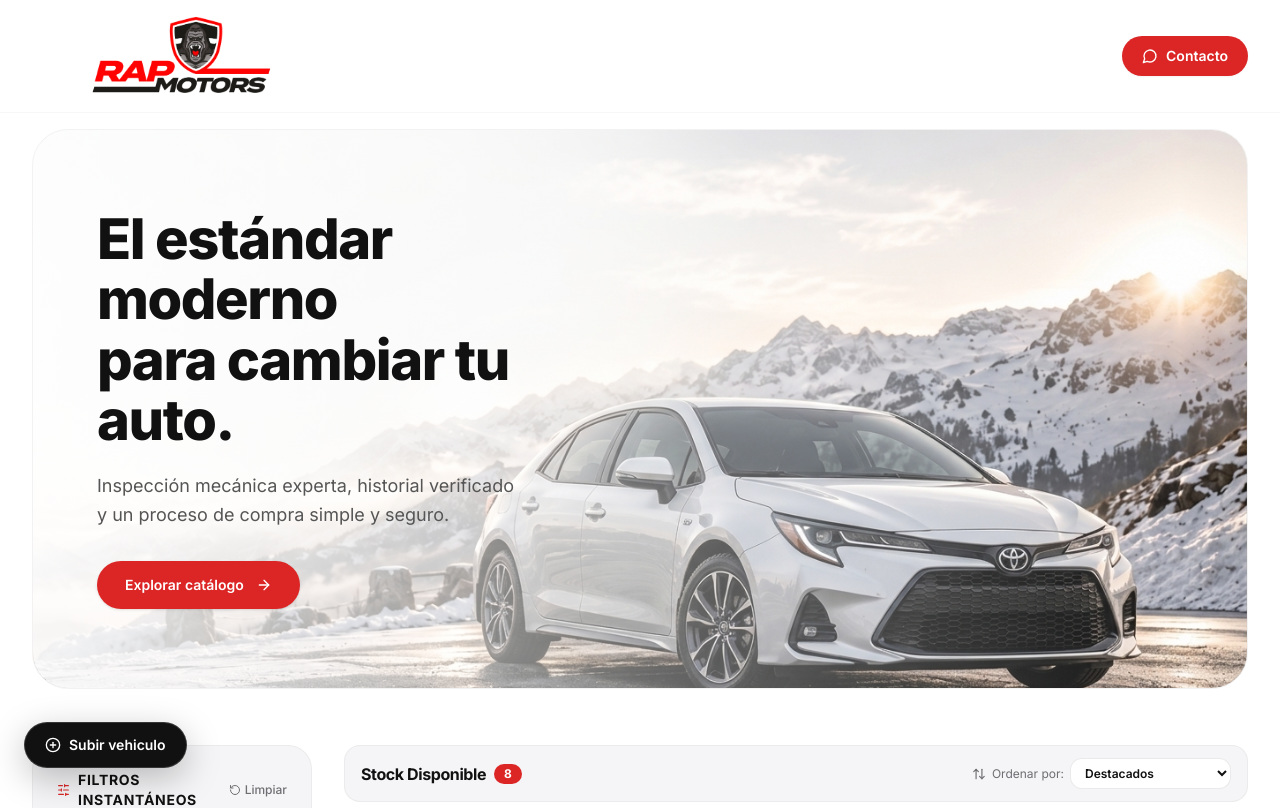
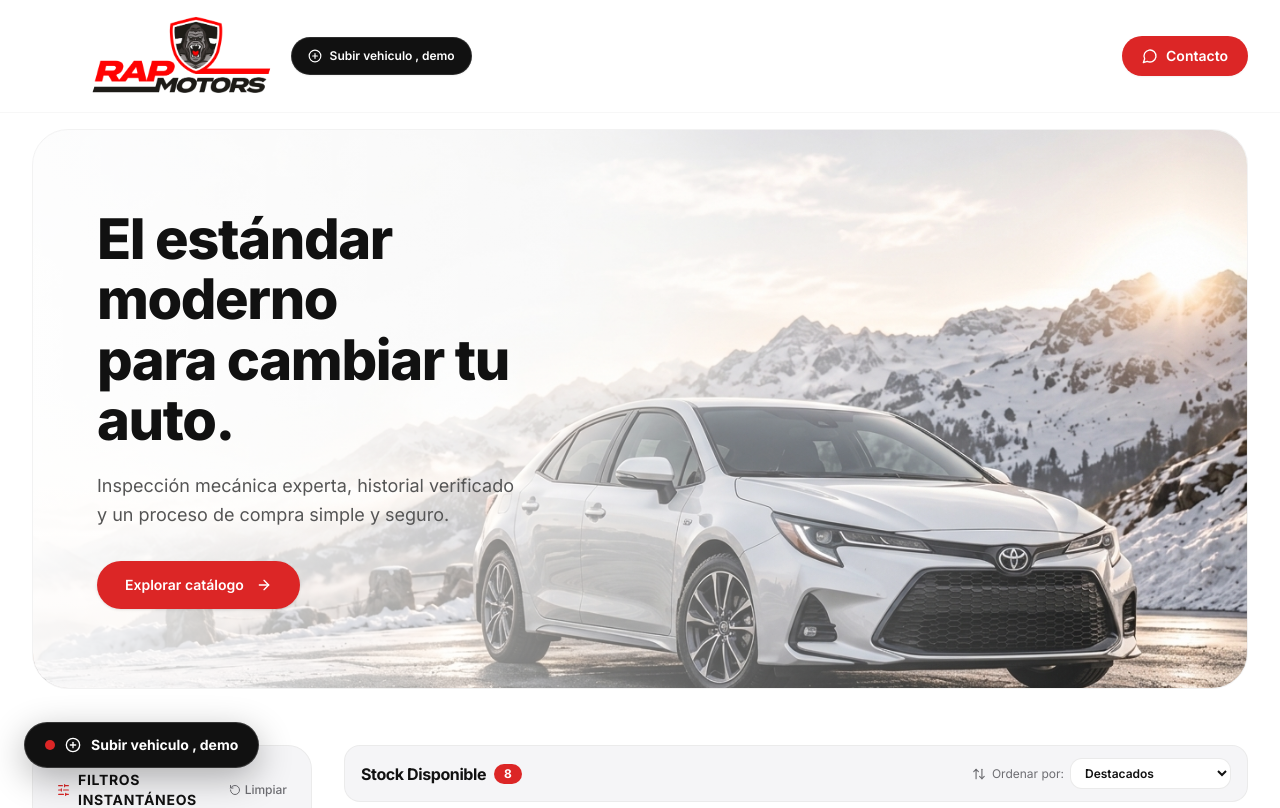
Before and after one commit to nowebcl/demos, a Next.js app: page / in a window 1280 px wide. Shown: the top 808 px of the page. Built offline with nearby package versions, Linux system fonts and the light colour scheme.

Commit message:
feat: agregar acceso 'Subir vehiculo , demo' en barra superior y actualizar boton flotante

```diff
--- a/src/components/CatalogApp.tsx
+++ b/src/components/CatalogApp.tsx
@@ -198,6 +198,10 @@ export default function CatalogApp({ initialBrand }: CatalogAppProps) {
         onResetView={() => {
           setSelectedVehicle(null);
           setIsUploadViewOpen(false);
+        }}
+        onOpenUpload={() => {
+          setSelectedVehicle(null);
+          setIsUploadViewOpen(true);
         }}
         onOpenTradeIn={() => setIsTradeInModalOpen(true)}
         totalVehicles={vehicles.length}
@@ -732,7 +736,7 @@ export default function CatalogApp({ initialBrand }: CatalogAppProps) {
         </a>
       </nav>
 
-      {/* Floating Action Button at the Bottom: "Subir vehiculo" */}
+      {/* Floating Action Button on the Left: "Subir vehiculo , demo" */}
       {!isUploadViewOpen && (
         <button
           type="button"
@@ -740,12 +744,22 @@ export default function CatalogApp({ initialBrand }: CatalogAppProps) {
             setSelectedVehicle(null);
             setIsUploadViewOpen(true);
           }}
-          className="fixed left-3 sm:left-6 bottom-20 md:bottom-8 z-40 group flex items-center gap-2 px-4 sm:px-5 py-2.5 sm:py-3 rounded-full bg-[#111111] hover:bg-neutral-800 text-white shadow-[0_10px_35px_rgba(0,0,0,0.25)] border border-neutral-700/80 hover:border-neutral-500 text-xs sm:text-sm font-semibold transition-all hover:scale-[1.03] active:scale-[0.97] cursor-pointer backdrop-blur-md"
-          aria-label="Subir vehiculo"
-          title="Subir vehiculo"
+          className="fixed left-3 sm:left-6 bottom-20 md:bottom-8 z-40 group flex items-center gap-2.5 px-4 sm:px-5 py-2.5 sm:py-3 rounded-full bg-[#111111] hover:bg-neutral-900 text-white shadow-[0_10px_35px_rgba(0,0,0,0.3)] border border-neutral-700/80 hover:border-neutral-500 text-xs sm:text-sm font-semibold transition-all hover:scale-[1.03] active:scale-[0.97] cursor-pointer backdrop-blur-md"
+          aria-label="Subir vehiculo , demo"
+          title="Subir vehículo de prueba al catálogo"
         >
+          <span className="relative flex h-2.5 w-2.5">
+            <span
+              className="animate-ping absolute inline-flex h-full w-full rounded-full opacity-75"
+              style={{ backgroundColor: brand.primaryColor }}
+            />
+            <span
+              className="relative inline-flex rounded-full h-2.5 w-2.5"
+              style={{ backgroundColor: brand.primaryColor }}
+            />
+          </span>
           <PlusCircle className="w-4 h-4 text-white shrink-0" />
-          <span>Subir vehiculo</span>
+          <span className="font-bold">Subir vehiculo , demo</span>
         </button>
       )}
 
--- a/src/components/Navbar.tsx
+++ b/src/components/Navbar.tsx
@@ -2,18 +2,20 @@
 
 import React from "react";
 import { BrandConfig } from "@/data/vehicles";
-import { MessageCircle } from "lucide-react";
+import { MessageCircle, PlusCircle } from "lucide-react";
 
 interface NavbarProps {
   brand: BrandConfig;
   onResetView: () => void;
   onOpenTradeIn?: () => void;
+  onOpenUpload?: () => void;
   totalVehicles: number;
 }
 
 export default function Navbar({
   brand,
   onResetView,
+  onOpenUpload,
 }: NavbarProps) {
   const contactText =
     brand.contactMessage ||
@@ -23,11 +25,12 @@ export default function Navbar({
   return (
     <header className="sticky top-0 z-40 backdrop-blur-xl bg-white/95 border-b border-neutral-100/80 transition-all">
       <div className="max-w-[1360px] mx-auto px-4 sm:px-8 h-16 sm:h-24 md:h-28 flex items-center justify-between gap-4">
-        {/* Left: Official Horizontal Brand Logo */}
+        {/* Left: Official Horizontal Brand Logo + "Subir vehiculo , demo" button */}
+        <div className="flex items-center gap-3 sm:gap-4 ml-2 sm:ml-6 md:ml-10 lg:ml-14">
           <button
             type="button"
             onClick={onResetView}
-          className="flex items-center text-left group focus:outline-none cursor-pointer ml-2 sm:ml-6 md:ml-10 lg:ml-14"
+            className="flex items-center text-left group focus:outline-none cursor-pointer"
           >
             <img
               src={brand.logoUrl}
@@ -35,6 +38,19 @@ export default function Navbar({
               className="h-11 sm:h-16 md:h-[77px] lg:h-[84px] w-auto object-contain transition-transform group-hover:scale-[1.02]"
             />
           </button>
+
+          {onOpenUpload && (
+            <button
+              type="button"
+              onClick={onOpenUpload}
+              className="inline-flex items-center gap-1.5 sm:gap-2 px-3 sm:px-4 py-1.5 sm:py-2.5 rounded-full text-xs font-semibold bg-[#111111] hover:bg-neutral-800 text-white transition-all shadow-xs cursor-pointer active:scale-95 border border-neutral-700/60"
+              title="Abrir panel para subir vehículo demo"
+            >
+              <PlusCircle className="w-3.5 h-3.5 text-white shrink-0" />
+              <span>Subir vehiculo , demo</span>
+            </button>
+          )}
+        </div>
 
         {/* Right: Contacto WhatsApp button */}
         <div className="flex items-center">
```
Lines whose indentation alone changed are shown as unchanged.
